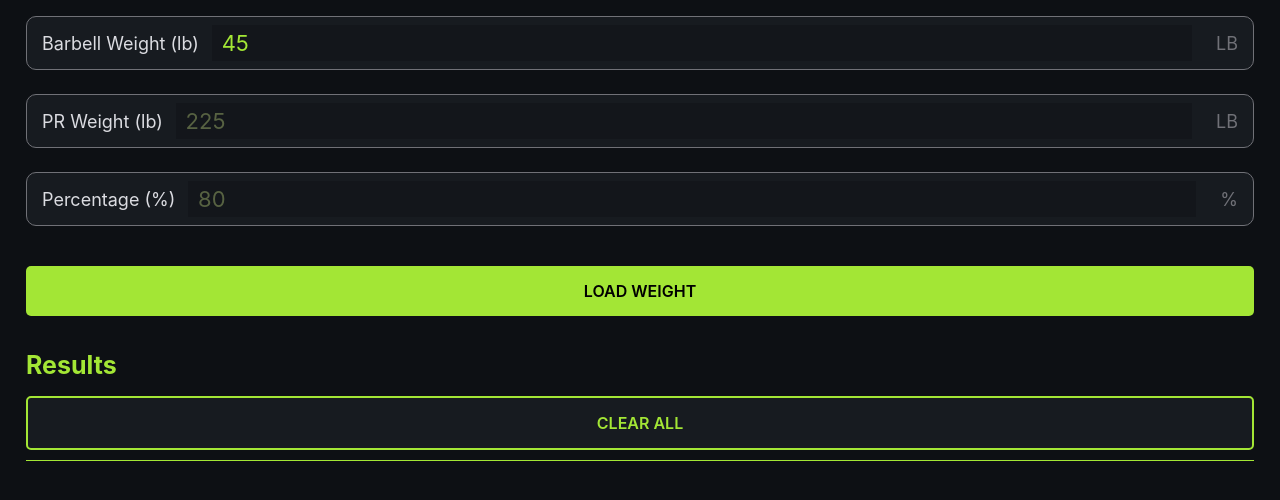
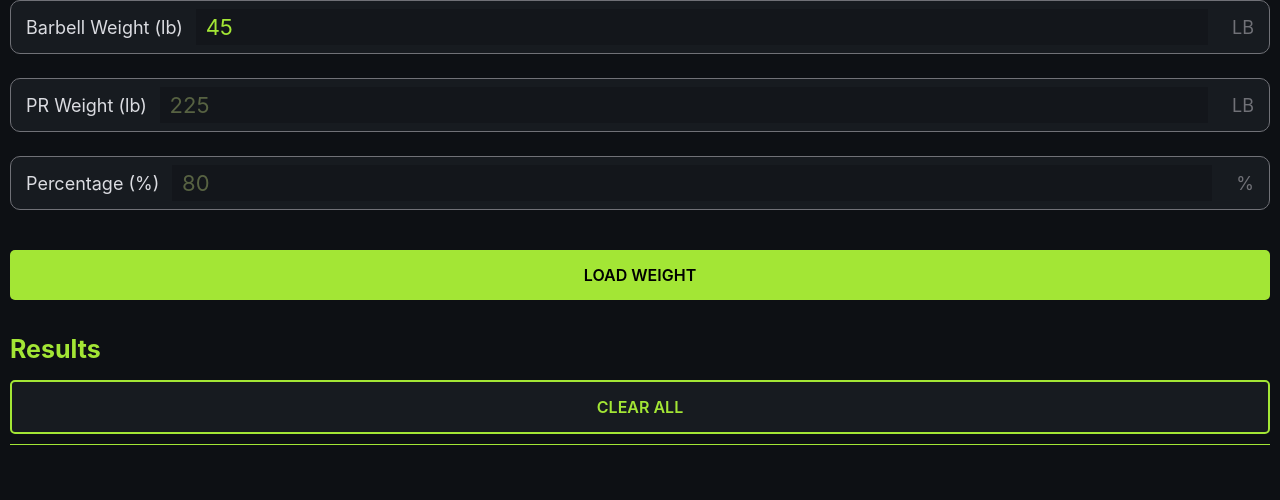
Before and after one commit to alexmtzrv/barbell-loader, a website: page index.html in a window 1280 px wide. Drawn offline with Linux system fonts and the light colour scheme.

Commit message:
inset and sticky

```diff
--- a/style.css
+++ b/style.css
@@ -25,7 +25,7 @@ body{
     display: flex;
     flex-direction: column;
     gap: 1.5rem;
-    padding: 1rem;
+    /*padding: 1rem;*/
 }
 
 /*TITLE*/
@@ -180,9 +180,9 @@ input[type="number"] {
     width: 100%;
     display: flex;
     flex-direction: column;
-    /*position: sticky;*/
-    /*top: 0;*/
-    /*z-index: 100;*/
+    position: sticky;
+    top: 0;
+    z-index: 100;
     background-color: #0D1014;
     padding: 10px 0;
     border-bottom: 1px solid var(--title-green);
```
